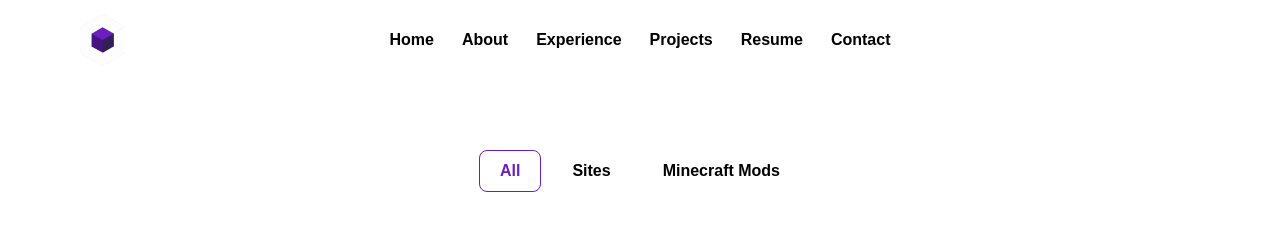
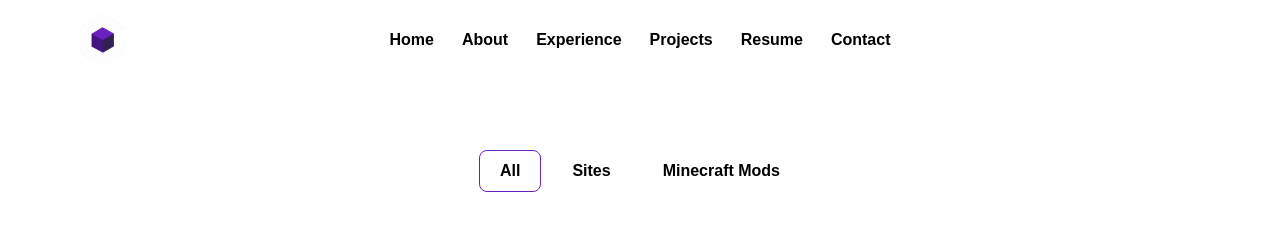
Before and after one commit to CerbonXD/Portfolio-WebSite, a React (Vite) app: page /projects in a window 1280 px wide. Shown: the top 242 px of the page. Built offline with nearby package versions, Linux system fonts and the light colour scheme; a web font is replaced by a local one.

Commit message:
Add filter button animation

```diff
--- a/src/components/FilterButton/FilterButton.jsx
+++ b/src/components/FilterButton/FilterButton.jsx
@@ -1,6 +1,11 @@
 export default function FilterButton({ label, isActive, onClick }) {
+    const buttonHoverCss = isActive ? " hover:bg-[#6A1FC0]/[.14]" : " hover:bg-white/[.08]"
+
+    const buttonCss = "border-white/[.16] border px-5 py-2 rounded-lg bg-none dark:text-white transition" + buttonHoverCss
+    const buttonActiveCss = "border-[#6A1FC0] border px-5 py-2 rounded-lg bg-none dark:text-[#6A1FC0] transition" + buttonHoverCss
+
     return (
-        <button onClick={onClick} className="border-white/[.16] border px-5 py-2 rounded-lg bg-none dark:text-white" style={isActive ? {color: "#6A1FC0", borderColor: "#6A1FC0"} : {}}>
+        <button onClick={onClick} className={isActive ? buttonActiveCss : buttonCss}>
             {label}
         </button>
     );
```
